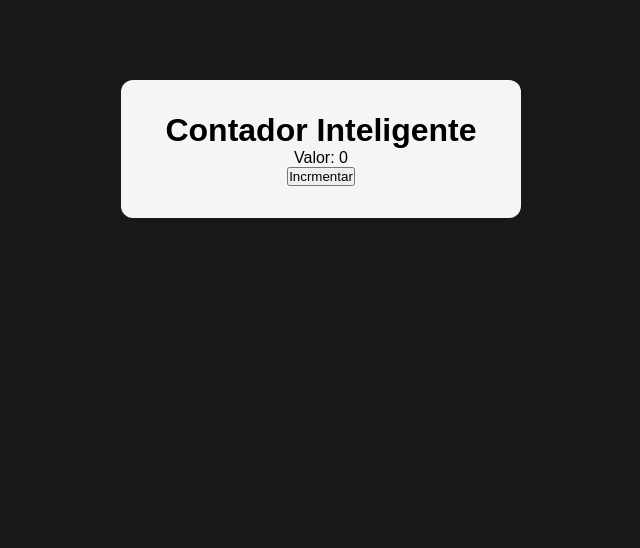
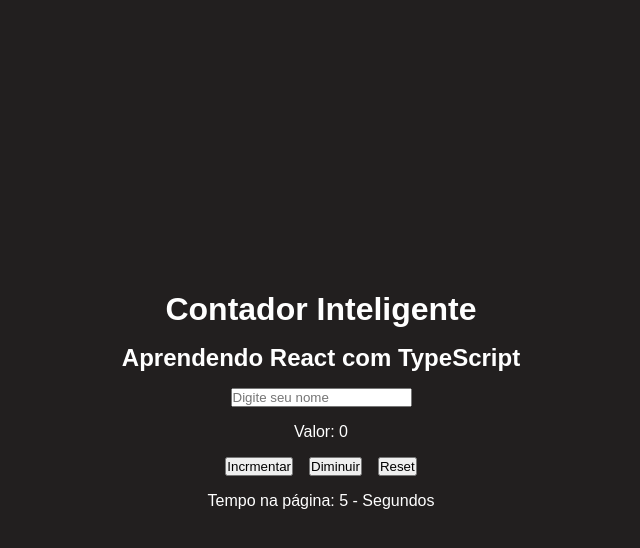
Before and after one commit to Raimison2020/contador-inteligente, a React (Vite) app: page / in a window 1280 px wide. Shown: the top 548 px of the page, without its empty margins (319-959 px from the left). Built offline with nearby package versions, Linux system fonts and the light colour scheme.

Commit message:
useEffect

```diff
--- a/src/components/Counter/index.tsx
+++ b/src/components/Counter/index.tsx
@@ -1,13 +1,60 @@
-import * as S from "./styles"
+import { useEffect, useState } from "react";
+import * as S from "./styles";
 
-export function Counter(){
+export function Counter() {
+  console.log("Renderizou");
+
+  const [contador, setContador] = useState(0);
+  const [nome, setNome] = useState("");
+  const [tempo, setTempo] = useState(0);
+
+  useEffect(() => {
+    console.log("Executou o useEffect");
+
+    document.title = `Contador: ${contador}`;
+  }, [contador, nome]);
+
+  useEffect(() => {
+    console.log("Criando intervalo");
+    const intervalo = setInterval(() => {
+      setTempo((tempoAnterior) => tempoAnterior + 1);
+    }, 1000);
+
+    return () => {
+      console.log("Limpando intervalo");
+      clearInterval(intervalo);
+    };
+  }, []);
+
   return (
     <S.Container>
       <h1>Contador Inteligente</h1>
+      <h2>Aprendendo React com TypeScript</h2>
 
-      <p>Valor: 0</p>
+      <input
+        type="text"
+        placeholder="Digite seu nome"
+        value={nome}
+        onChange={(e) => setNome(e.target.value)}
+      />
 
-      <button>Incrmentar</button>
+      <p>Valor: {contador}</p>
+
+      <S.ButtonGroup>
+        <button
+          onClick={() => setContador((valorAnterior) => valorAnterior + 1)}
+        >
+          Incrmentar
+        </button>
+        <button
+          onClick={() => setContador((valorAnterior) => valorAnterior - 1)}
+        >
+          Diminuir
+        </button>
+        <button onClick={() => setContador(0)}>Reset</button>
+      </S.ButtonGroup>
+
+      <p>Tempo na página: {tempo} - Segundos</p>
     </S.Container>
-  )
+  );
 }
--- a/src/components/Counter/styles.ts
+++ b/src/components/Counter/styles.ts
@@ -1,13 +1,22 @@
 import styled from "styled-components";
 
-export const Container= styled.main`
-  width: 400px;
-  margin: 80px auto;
-  padding: 2rem;
+export const Container = styled.main`
+  min-height: 100vh;
+  display: flex;
+  flex-direction: column;
+  justify-content: center;
+  align-items: center;
 
-  border-radius: 12px;
+  gap: 1rem;
 
-  background: #f5f5f5;
+  background: #221f1f;
+
+  color: #fff;
 
   text-align: center;
-`
+`;
+
+export const ButtonGroup = styled.div`
+  display: flex;
+  gap: 1rem;
+`;
```
